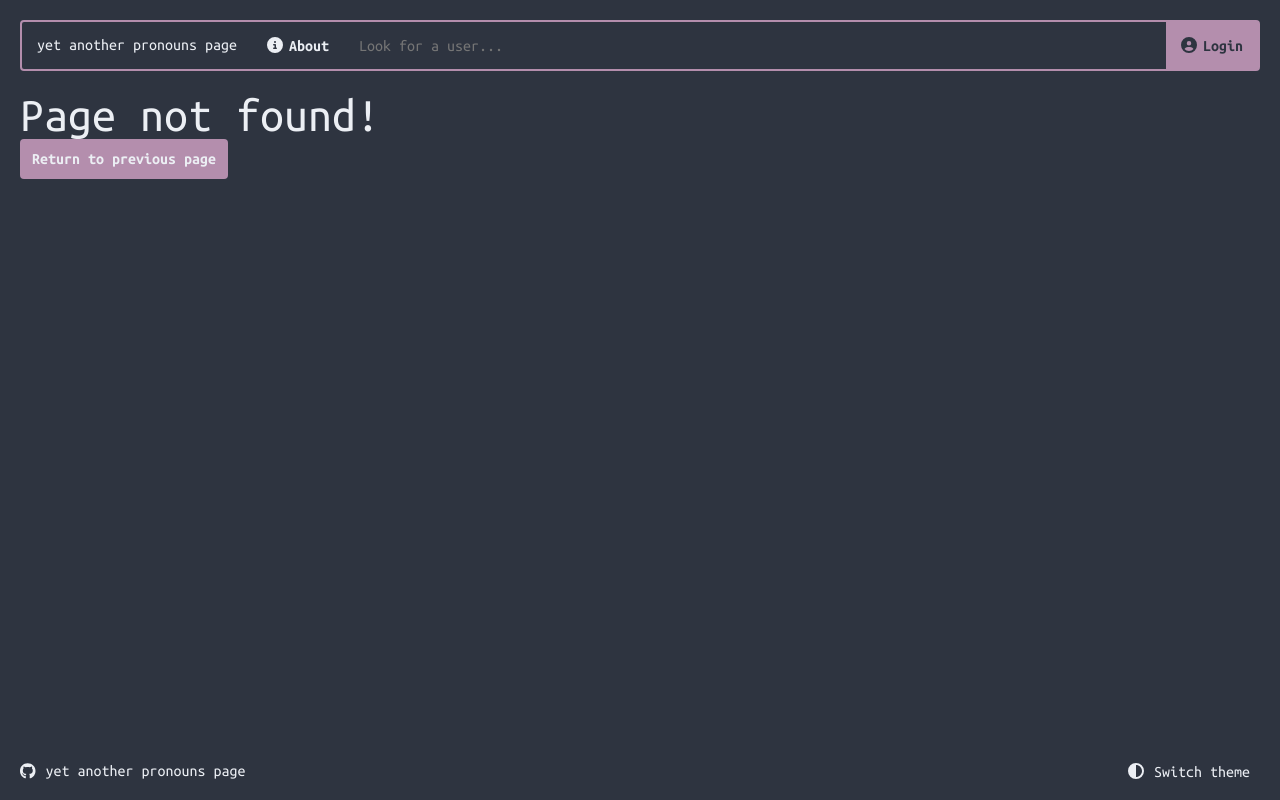
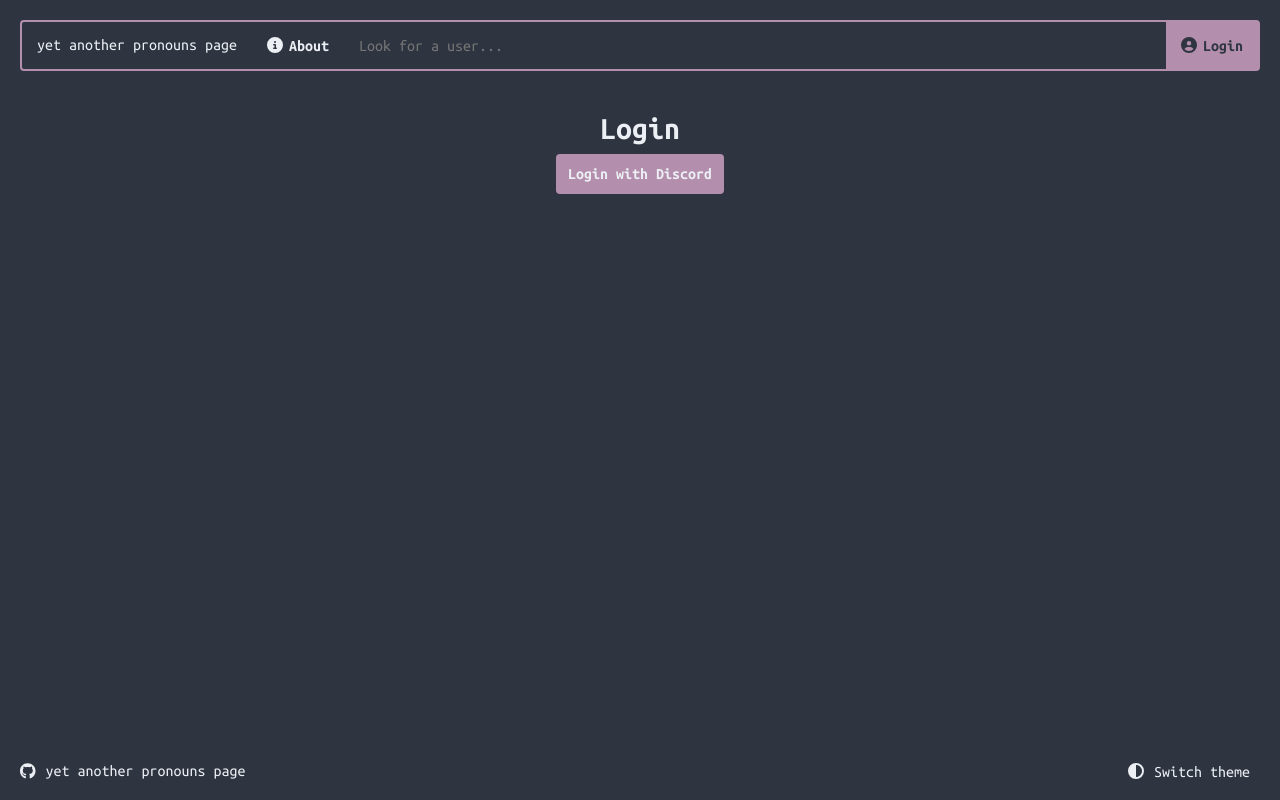
Before and after one commit to mayudev/yet-another-pronouns-page, a React (Create React App) app in the folder web/: page /login in a window 1280 px wide. Before the commit this address had no page. Built offline with nearby package versions, Linux system fonts and the light colour scheme; no server answers.

Commit message:
feat: add basic login functionality

```diff
--- a/web/src/App.tsx
+++ b/web/src/App.tsx
@@ -1,14 +1,31 @@
+import { useEffect, useState } from "react";
 import { Outlet } from "react-router";
 import Footer from "./components/Footer";
 import Navigation from "./components/Navigation";
+import { ILoginContext, LoginContext } from "./lib/loginContext";
 
 function App() {
+  const [loginState, setLoginState] = useState<ILoginContext>({
+    loggedIn: false,
+    username: "",
+  });
+
+  useEffect(() => {
+    fetch("/api/discord/me", { credentials: "include" }).then((resp) => {
+      if (resp.ok) {
+        setLoginState({ ...loginState, loggedIn: true });
+      }
+    });
+  }, []);
+
   return (
     <div className="App">
-      <Navigation />
-      <Outlet />
-      <span style={{ flex: 1 }} />
-      <Footer />
+      <LoginContext.Provider value={loginState}>
+        <Navigation />
+        <Outlet />
+        <span style={{ flex: 1 }} />
+        <Footer />
+      </LoginContext.Provider>
     </div>
   );
 }
--- a/web/src/Router.tsx
+++ b/web/src/Router.tsx
@@ -1,6 +1,7 @@
 import { Route, Routes } from "react-router";
 import App from "./App";
 import Landing from "./pages/Landing";
+import Login from "./pages/Login";
 import NotFound from "./pages/NotFound";
 import Profile from "./pages/Profile";
 
@@ -10,6 +11,7 @@ function Router() {
       <Route path="*" element={<App />}>
         <Route index element={<Landing />} />
         <Route path="@:name" element={<Profile />} />
+        <Route path="login" element={<Login />} />
         {/* 404 route */}
         <Route path="*" element={<NotFound />} />
       </Route>
--- a/web/src/components/Navigation.tsx
+++ b/web/src/components/Navigation.tsx
@@ -3,10 +3,32 @@ import { faCircleInfo, faCircleUser } from "@fortawesome/free-solid-svg-icons";
 import { Link } from "react-router-dom";
 import "../styles/components/Navigation.scss";
 import SearchBar from "./controls/SearchBar";
-import { useState } from "react";
+import { useContext, useState } from "react";
+import { LoginContext } from "../lib/loginContext";
 
 function Navigation() {
   const [searchQuery, setSearchQuery] = useState("");
+  const context = useContext(LoginContext);
+
+  const loginButton = (
+    <Link
+      className="navigation__entry navigation__entry--link navigation__entry--primary"
+      to="login"
+    >
+      <FontAwesomeIcon icon={faCircleUser} />
+      <span className="entry__title">Login</span>
+    </Link>
+  );
+
+  const logoutButton = (
+    <a
+      href="/api/discord/logout"
+      className="navigation__entry navigation__entry--link navigation__entry--primary"
+    >
+      <FontAwesomeIcon icon={faCircleUser} />
+      <span className="entry__title">Log out</span>
+    </a>
+  );
 
   return (
     <nav className="navigation">
@@ -20,13 +42,7 @@ function Navigation() {
         onChange={setSearchQuery}
         placeholder="Look for a user..."
       />
-      <Link
-        className="navigation__entry navigation__entry--link navigation__entry--primary"
-        to="login"
-      >
-        <FontAwesomeIcon icon={faCircleUser} />
-        <span className="entry__title">Login</span>
-      </Link>
+      {context.loggedIn ? logoutButton : loginButton}
     </nav>
   );
 }
--- /dev/null
+++ b/web/src/lib/loginContext.ts
@@ -0,0 +1,11 @@
+import { createContext } from "react";
+
+export interface ILoginContext {
+  loggedIn: boolean;
+  username: string;
+}
+
+export const LoginContext = createContext<ILoginContext>({
+  loggedIn: false,
+  username: "",
+});
--- /dev/null
+++ b/web/src/pages/Login.tsx
@@ -0,0 +1,29 @@
+import { useContext, useEffect } from "react";
+import { useNavigate } from "react-router-dom";
+import { LoginContext } from "../lib/loginContext";
+import "../styles/pages/Login.scss";
+
+function Login() {
+  const context = useContext(LoginContext);
+  const navigation = useNavigate();
+
+  useEffect(() => {
+    // Check if user is logged in and redirect to home page if yes
+    if (context.loggedIn) {
+      navigation("/");
+    }
+  }, []);
+
+  return (
+    <div className="login">
+      <h1>Login</h1>
+      <div className="login__buttons">
+        <a href="/api/discord/login" className="button login__button">
+          Login with Discord
+        </a>
+      </div>
+    </div>
+  );
+}
+
+export default Login;
--- a/web/src/pages/Profile.tsx
+++ b/web/src/pages/Profile.tsx
@@ -1,3 +1,4 @@
+import { useEffect } from "react";
 import { useParams } from "react-router-dom";
 
 type Params = {
@@ -6,6 +7,15 @@ type Params = {
 function Profile() {
   let params = useParams<Params>();
 
+  useEffect(() => {
+    async function fetchData() {
+      const resp = await fetch("/api/user/" + params.name);
+      const mayu = await resp.text();
+      alert(mayu);
+    }
+    fetchData();
+  }, []);
+
   return <h1>Profile {params.name}</h1>;
 }
 
--- /dev/null
+++ b/web/src/styles/pages/Login.scss
@@ -0,0 +1,6 @@
+.login {
+  display: flex;
+  flex-direction: column;
+
+  align-items: center;
+}
```
